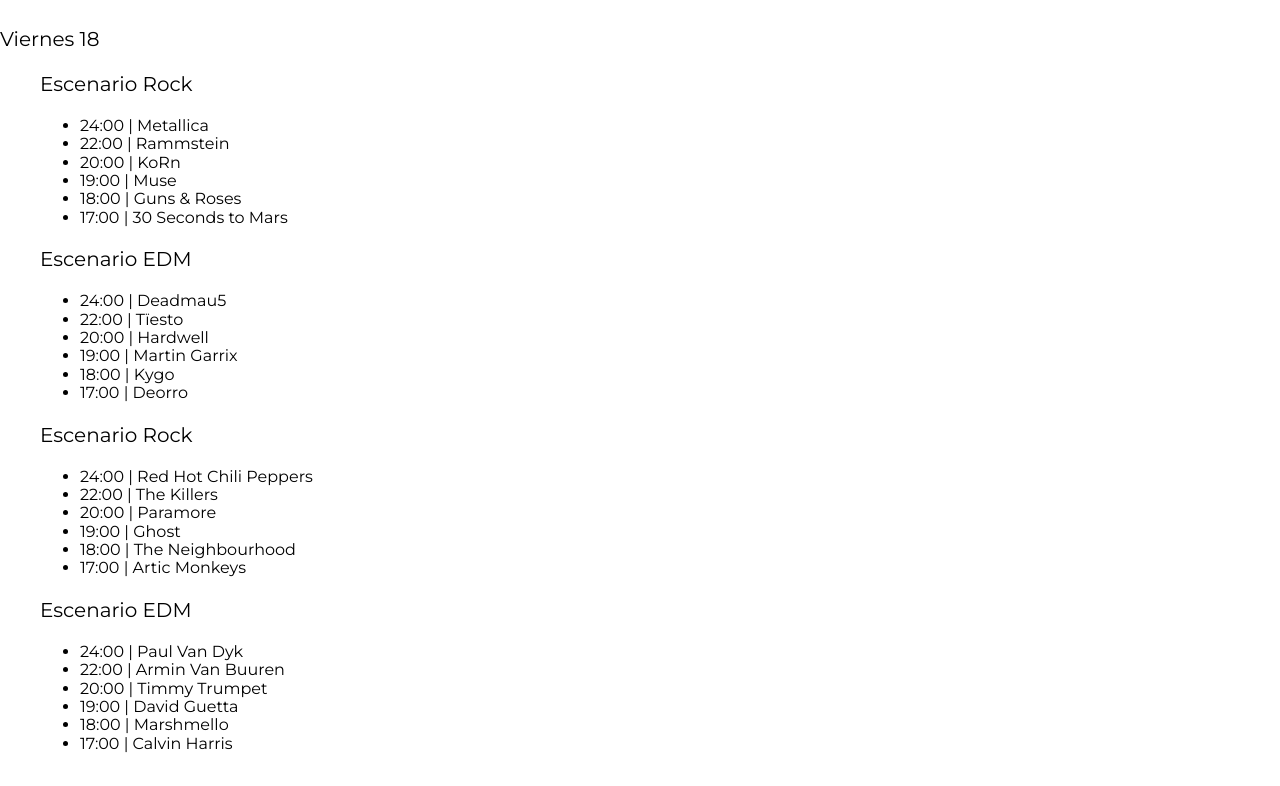
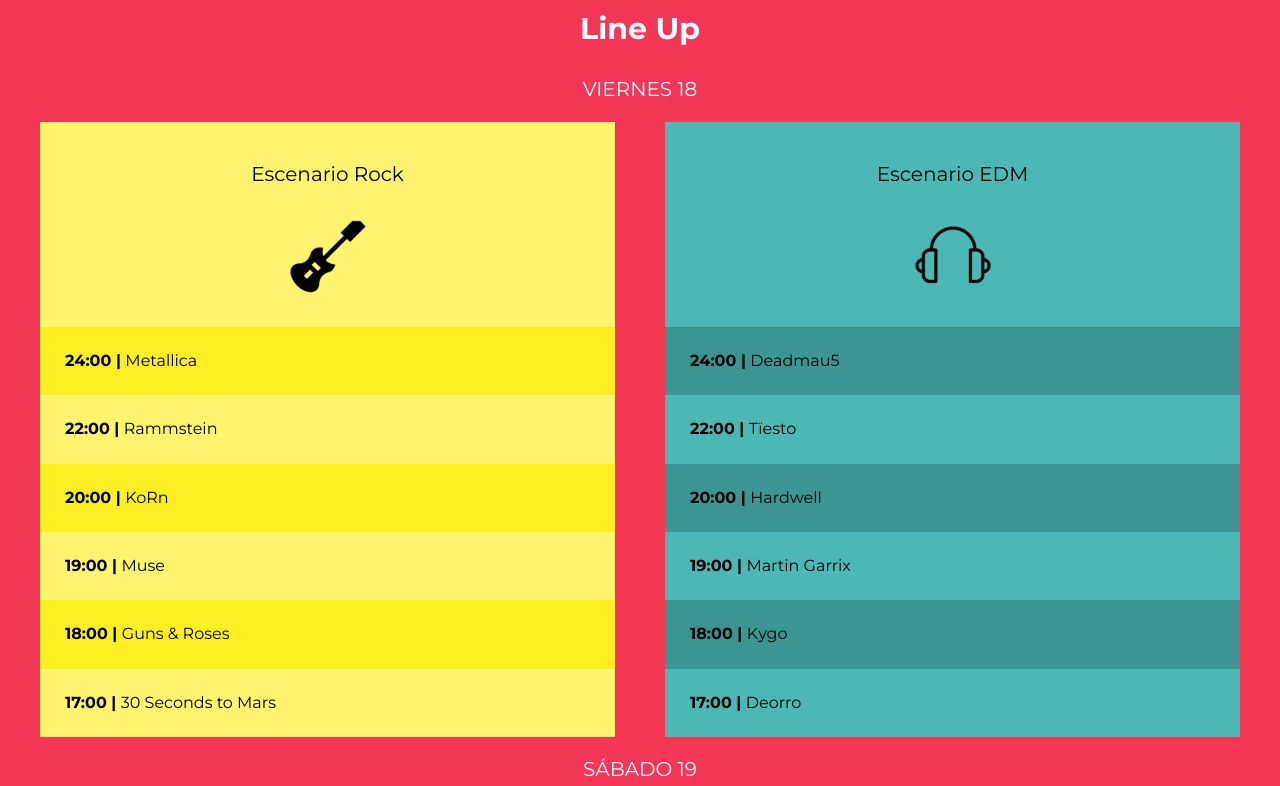
Before and after one commit to Jonicato/music-festival, a website: page index.html in a window 1280 px wide. Shown: the part 1277-2063 px from the top of the page. Drawn offline with Linux system fonts and the light colour scheme.

Commit message:
Se terminó la maquetación y estilos de la sección del lineup

```diff
--- a/index.html
+++ b/index.html
@@ -59,7 +59,7 @@
         <p class="dia">Viernes 18</p>
 
         <div class="escenarios-contenedor contenedor">
-            <div class="escenario rock background-amarillo">
+            <div class="escenario rock bg-amarillo">
                 <p class="nombre-escenario">Escenario Rock</p>
 
                 <ul class="calendario">
@@ -84,7 +84,7 @@
                 </ul>
             </div> <!-- Escenario -->
 
-            <div class="escenario edm background-verde">
+            <div class="escenario edm bg-verde">
                 <p class="nombre-escenario">Escenario EDM</p>
 
                 <ul class="calendario">
@@ -100,7 +100,6 @@
                     <li>
                         19:00 | <span>Martin Garrix</span>
                     </li>
-
                     <li>
                         18:00 | <span>Kygo</span>
                     </li>
@@ -111,8 +110,10 @@
             </div> <!-- Escenario -->
         </div> <!-- Escenarios contenedor -->
 
+        <p class="dia">Sábado 19</p>
+
         <div class="escenarios-contenedor contenedor">
-            <div class="escenario rock background-verde">
+            <div class="escenario rock bg-verde">
                 <p class="nombre-escenario">Escenario Rock</p>
 
                 <ul class="calendario">
@@ -137,7 +138,7 @@
                 </ul>
             </div> <!-- Escenario -->
 
-            <div class="escenario edm background-amarillo">
+            <div class="escenario edm bg-amarillo">
                 <p class="nombre-escenario">Escenario EDM</p>
 
                 <ul class="calendario">
@@ -153,7 +154,6 @@
                     <li>
                         19:00 | <span>David Guetta</span>
                     </li>
-
                     <li>
                         18:00 | <span>Marshmello</span>
                     </li>
--- a/src/scss/base/_mixins.scss
+++ b/src/scss/base/_mixins.scss
@@ -40,3 +40,9 @@
     grid-template-columns: repeat($columnas, 1fr);
     gap: $espaciado;
 }
+
+@mixin resetear-lista {
+    margin: 0;
+    padding: 0;
+    list-style: none;
+}
--- a/src/scss/layout/_index.scss
+++ b/src/scss/layout/_index.scss
@@ -1,3 +1,4 @@
 @forward 'header';
 @forward 'video';
 @forward 'festival';
+@forward 'lineup';
--- /dev/null
+++ b/src/scss/layout/_lineup.scss
@@ -0,0 +1,81 @@
+@use 'base/variables' as v;
+@use 'base/mixins' as m;
+
+.lineup {
+    background-color: v.$rosa;
+    padding: 5rem 0;
+
+    h3, p {
+        text-align: center;
+        color: v.$blanco;
+    }
+
+    .dia {
+        text-transform: uppercase;
+        margin-bottom: 5rem 0;
+    }
+
+}
+
+.escenarios-contenedor {
+    @include m.tablet {
+        @include m.grid(2, 5rem);
+    }
+
+    p {
+        color: v.$negro;
+    }
+
+    .escenario {
+        padding-top: 2rem;
+
+        .nombre-escenario {
+
+            &:after {
+                content: '';
+                display: block;
+                width: 20rem;
+                height: 10rem;
+                background-size: 15rem;
+                background-repeat: no-repeat;
+                background-position: center center;
+                margin: 2rem auto 0 auto;
+            }
+        }
+    }
+}
+
+.edm .nombre-escenario:after {
+    background-image: url('../img/icono_edm.png');
+}
+
+.rock .nombre-escenario:after {
+    background-image: url('../img/icono_rock.png');
+}
+
+.calendario {
+    @include m.resetear-lista;
+    li {
+        padding: 2.5rem;
+        font-weight: 700;
+        span {
+            font-weight: 400;
+        }
+    }
+}
+
+.bg-amarillo {
+    background-color: v.$amarillo;
+
+    li:nth-child(odd) {
+        background-color: darken(v.$amarillo, 15%);
+    }
+}
+
+.bg-verde {
+    background-color: v.$verde;
+
+    li:nth-child(odd) {
+        background-color: darken(v.$verde, 10%);
+    }
+}
```
Also changed, not shown: build/css/app.css, 1 other file.
